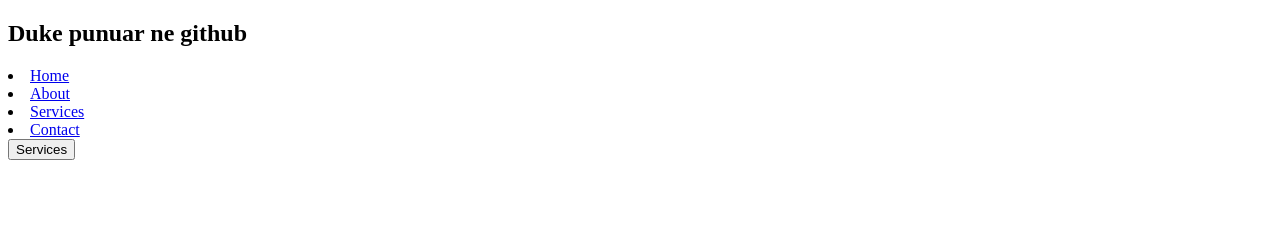
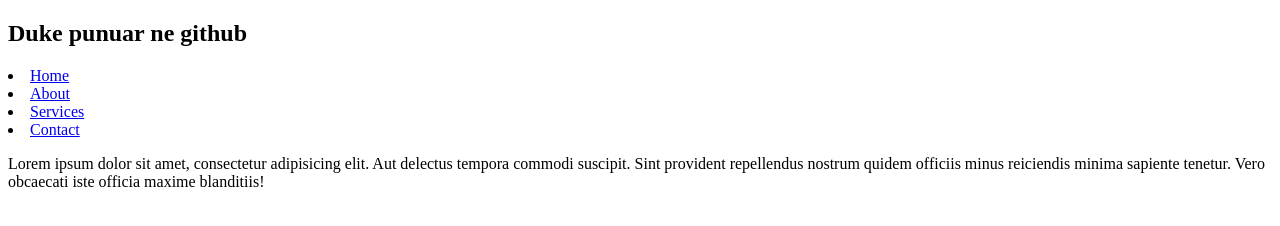
Before and after one commit to artiibehrami/group-website, a plain HTML site: page service.html in a window 1280 px wide. Drawn offline with Linux system fonts and the light colour scheme.

Commit message:
Fixed the service page

```diff
--- a/service.html
+++ b/service.html
@@ -15,6 +15,7 @@
     <li><a href="#">Contact</a></li>
 
 
-    <button>Services</button>
+    <p>Lorem ipsum dolor sit amet, consectetur adipisicing elit. Aut delectus tempora commodi suscipit. Sint provident repellendus nostrum quidem officiis minus reiciendis minima sapiente tenetur. Vero obcaecati iste officia maxime blanditiis!
+    </p>
 </body>
 </html>
```
